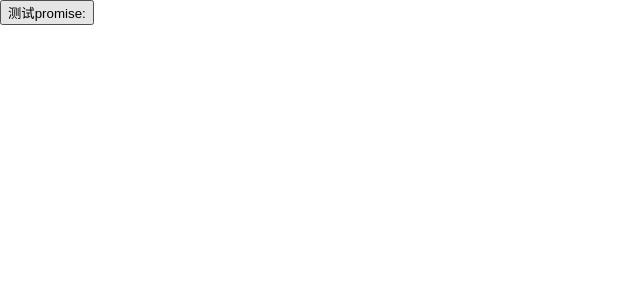
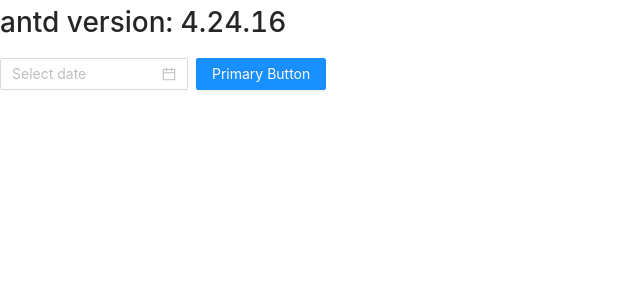
Before and after one commit to ufochuxian/iocmanager, a React (Create React App) app: page / in a window 1280 px wide. Shown: the top 300 px of the page, without its empty margins (0-640 px from the left). Built offline with nearby package versions, Linux system fonts and the light colour scheme.

Commit message:
andtd组件的使用

```diff
--- /dev/null
+++ b/src/components/ReactTest/index.js
@@ -0,0 +1,24 @@
+import React from 'react'
+import ReactDom from 'react-dom'
+import {Button, DatePicker, version} from "antd"
+import "antd/dist/antd.css"
+import "./index.css"
+
+
+export default class ReactTest extends React.Component {
+
+  render() {
+    return <div className="App">
+      <h1>antd version: {version}</h1>
+
+      <DatePicker/>
+
+
+      <Button type="primary" style={{marginLeft: 8}}>Primary Button </Button>
+
+
+    </div>
+
+  }
+
+}
--- a/src/index.js
+++ b/src/index.js
@@ -4,11 +4,12 @@ import './index.css';
 import Life from './pages/demo/Life';
 import PromiseTs from "./pages/demo/PromiseTs";
 import Admin from './admin'
+import ReactTest from "./components/ReactTest"
 import reportWebVitals from './reportWebVitals';
 
 ReactDOM.render(
   <React.StrictMode>
-    <PromiseTs />
+    <ReactTest />
   </React.StrictMode>,
   document.getElementById('root')
 );
```
Also changed, not shown: src/components/NavLeft/index.js (added), src/components/ReactTest/index.css (added), 1 other file (tests, documents, lock files or other folders).
